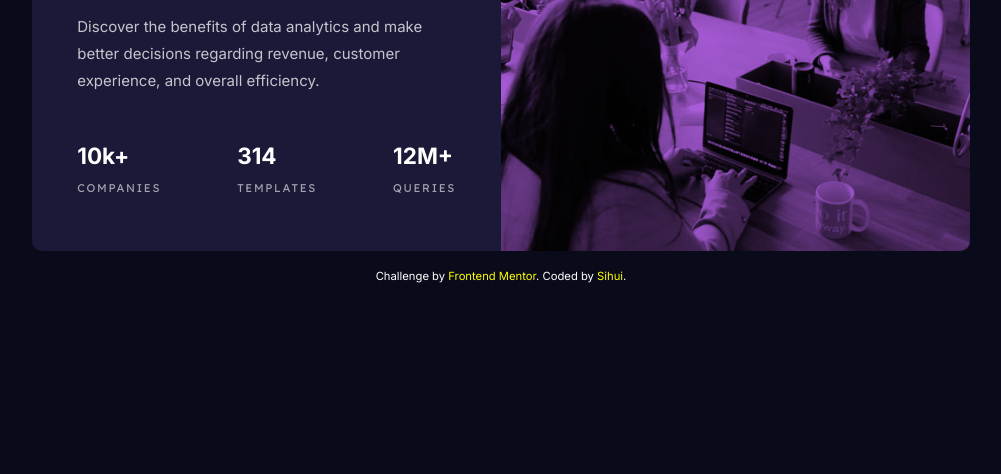
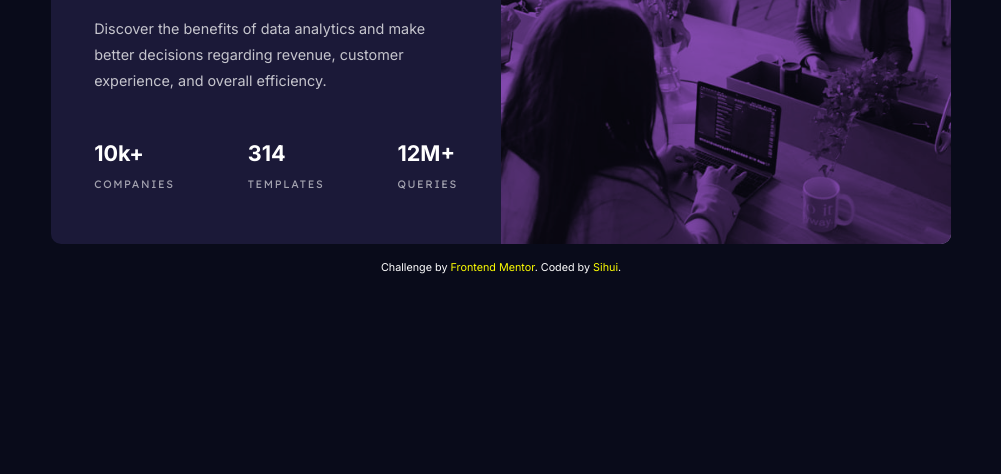
Before and after one commit to tsh22/stats-preview-card, a plain HTML site: page index.html in a window 1280 px wide. Shown: the part 326-800 px from the top of the page, without its empty margins (139-1140 px from the left). Drawn offline with Linux system fonts and the light colour scheme.

Commit message:
Add styling changes

```diff
--- a/index.html
+++ b/index.html
@@ -24,7 +24,7 @@
   <body>
     <main>
       <div class="card">
-        <div class="card-img__bg">
+        <div class="card-img__container">
           <picture>
             <source
               srcset="./images/image-header-desktop.jpg"
@@ -48,16 +48,16 @@
           </p>
           <div class="data">
             <div class="stat">
-              <div class="stat__data">10k+</div>
-              <div class="stat__heading">companies</div>
+              <p class="stat__data">10k+</p>
+              <p class="stat__heading">companies</p>
             </div>
             <div class="stat">
-              <div class="stat__data">314</div>
-              <div class="stat__heading">templates</div>
+              <p class="stat__data">314</p>
+              <p class="stat__heading">templates</p>
             </div>
             <div class="stat">
-              <div class="stat__data">12M+</div>
-              <div class="stat__heading">queries</div>
+              <p class="stat__data">12M+</p>
+              <p class="stat__heading">queries</p>
             </div>
           </div>
         </div>
--- a/styles.css
+++ b/styles.css
@@ -119,7 +119,7 @@ textarea:not([rows]) {
 
 body {
   background-color: var(--main-bg);
-  font-size: 0.9375em;
+  font-size: 0.9em;
   font-weight: 400;
   font-family: var(--inter);
   display: flex;
@@ -129,7 +129,7 @@ body {
 }
 .card {
   background-color: var(--card-bg);
-  border-radius: 0 0 10px 10px;
+  border-radius: 10px;
   text-align: center;
   margin: 0 auto;
   color: var(--main-heading);
@@ -164,22 +164,26 @@ body {
 .data {
   margin-top: 2em;
 }
-.card-img__bg {
+.card-img__container {
   background-color: var(--accent);
+  opacity: 0.75;
   border-radius: 10px 10px 0 0;
 }
 .card-img {
   mix-blend-mode: multiply;
   width: 100%;
+  border-radius: 10px 10px 0 0;
 }
 .accent {
   color: var(--accent);
 }
 
 @media (min-width: 62.5em) {
-  .card-img__bg {
+  .card-img {
     border-radius: 0 10px 10px 0;
-    flex-grow: 1;
+  }
+  .card-img__container {
+    border-radius: 0 10px 10px 0;
     order: 2;
   }
   .card {
@@ -187,7 +191,6 @@ body {
     grid-template-columns: 1fr 1fr;
     max-width: 62.5em;
     text-align: left;
-    border-radius: 10px 0 0 10px;
   }
   .card__content {
     order: 1;
```
